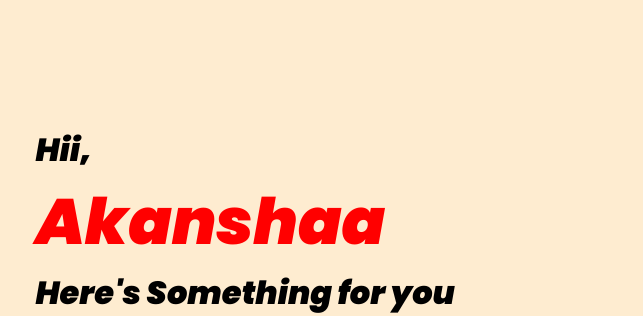
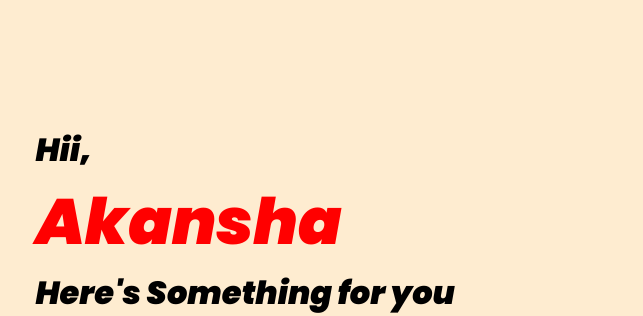
Before and after one commit to AlphaHer0/HBday2u, a plain HTML site: page index.html in a window 1280 px wide. Shown: the top 316 px of the page, without its empty margins (99-742 px from the left). Drawn offline with Linux system fonts and the light colour scheme.

Commit message:
Update index.html

```diff
--- a/index.html
+++ b/index.html
@@ -115,7 +115,7 @@ path.two {
 
   <h1 style="margin: 10%;font-family: 'Poppins'">Hii,
   <br>
-  <b style="font-size: 4rem;color: red;">Akanshaa</b>
+  <b style="font-size: 4rem;color: red;">Akansha</b>
   <br>
   Here's Something for you
   </h1>
```
